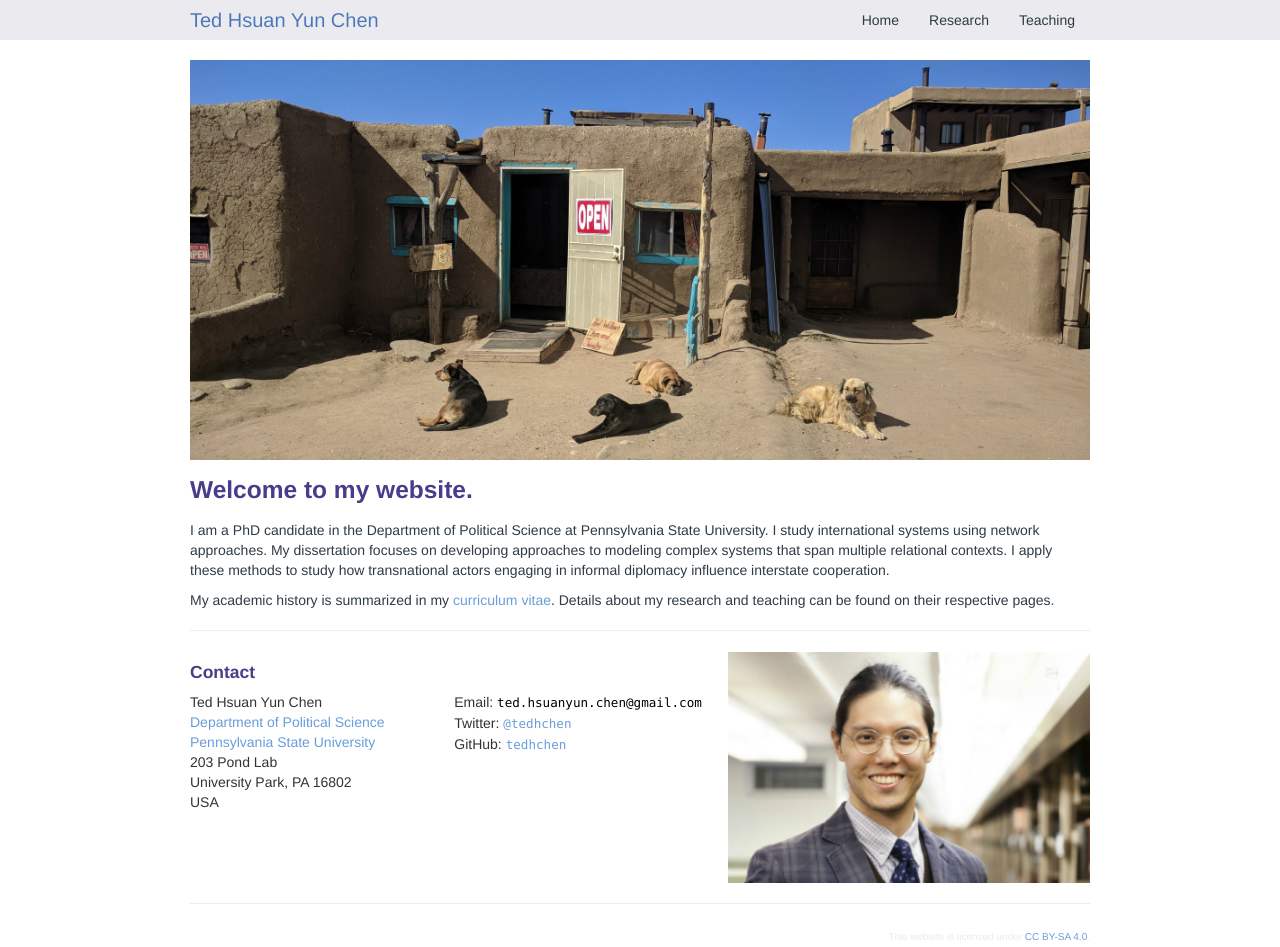
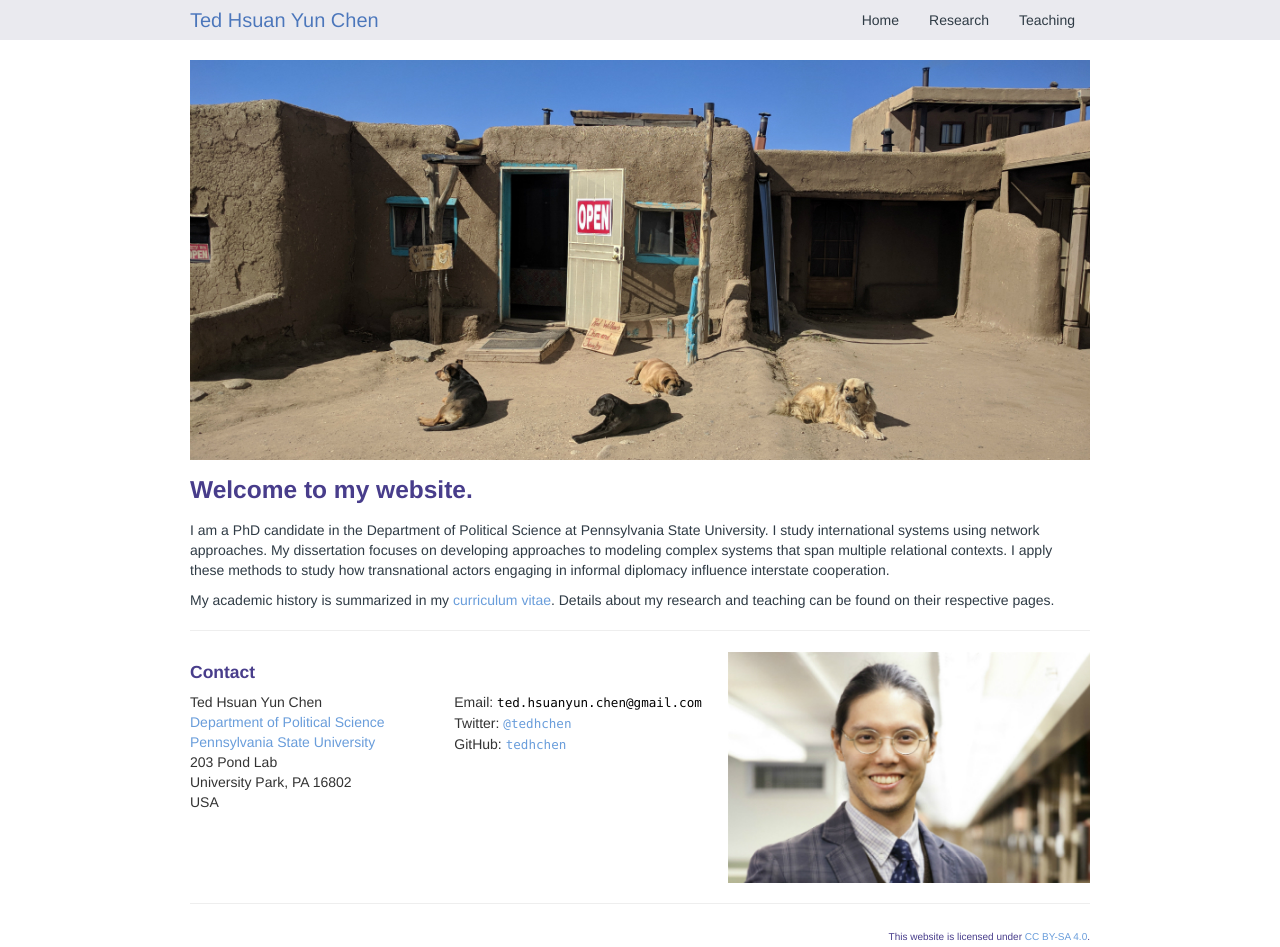
Before and after one commit to tedhchen/tedhchen.github.io, a Jekyll site: the page built from index.md, in a window 1280 px wide. Built offline with Jekyll 4.4.1, drawn with Linux system fonts in a browser that asks for light colours.

Commit message:
adjusted footer font

```diff
--- a/index.md
+++ b/index.md
@@ -58,5 +58,5 @@
 ---
 
 <div class="container-narrownomargin pull-right">
-  <font size="1" color="#eaeaef">This website is licensed under <a href="https://creativecommons.org/licenses/by-sa/4.0/">CC BY-SA 4.0</a>.</font>
+  <font size="1" color="darkslateblue">This website is licensed under <a href="https://creativecommons.org/licenses/by-sa/4.0/">CC BY-SA 4.0</a>.</font>
 </div>
```
Also changed, not shown: pages/research.md (+2 -0 lines).
